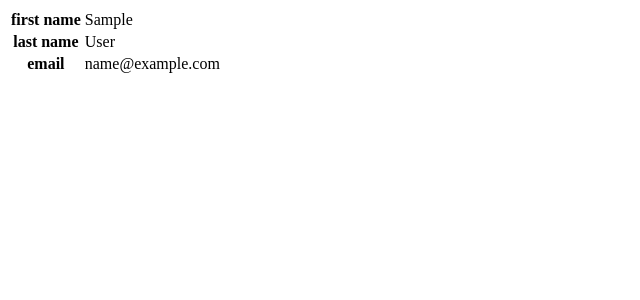
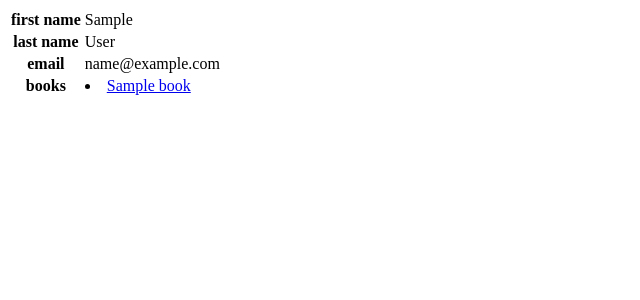
Before and after one commit to blackwakhu/django-beginner-projects, a Django app: template projects/forms/form_entries/templates/author.html in a window 1280 px wide. Shown: the top 300 px of the page, without its empty margins (0-640 px from the left). Run offline with Django 5.2, Linux system fonts and the light colour scheme; the template is opened without the code that fills it: values that come from a table or form of the project are taken from there, others are empty; tables that the repository leaves empty hold one stand-in row (values such as "Sample post").

Commit message:
added books wrote by the author in the page

```diff
--- a/projects/forms/form_entries/templates/author.html
+++ b/projects/forms/form_entries/templates/author.html
@@ -11,4 +11,12 @@
     <th>email</th>
     <td>{{data.email}}</td>
   </tr>
+  <tr>
+    <th>books</th>
+    <td>
+        {% for book in books %}
+          <li><a href="{% url 'book' book.id %}">{{book}}</a></li>
+        {% endfor %}
+    </td>
+  </tr>
 </table>
```
